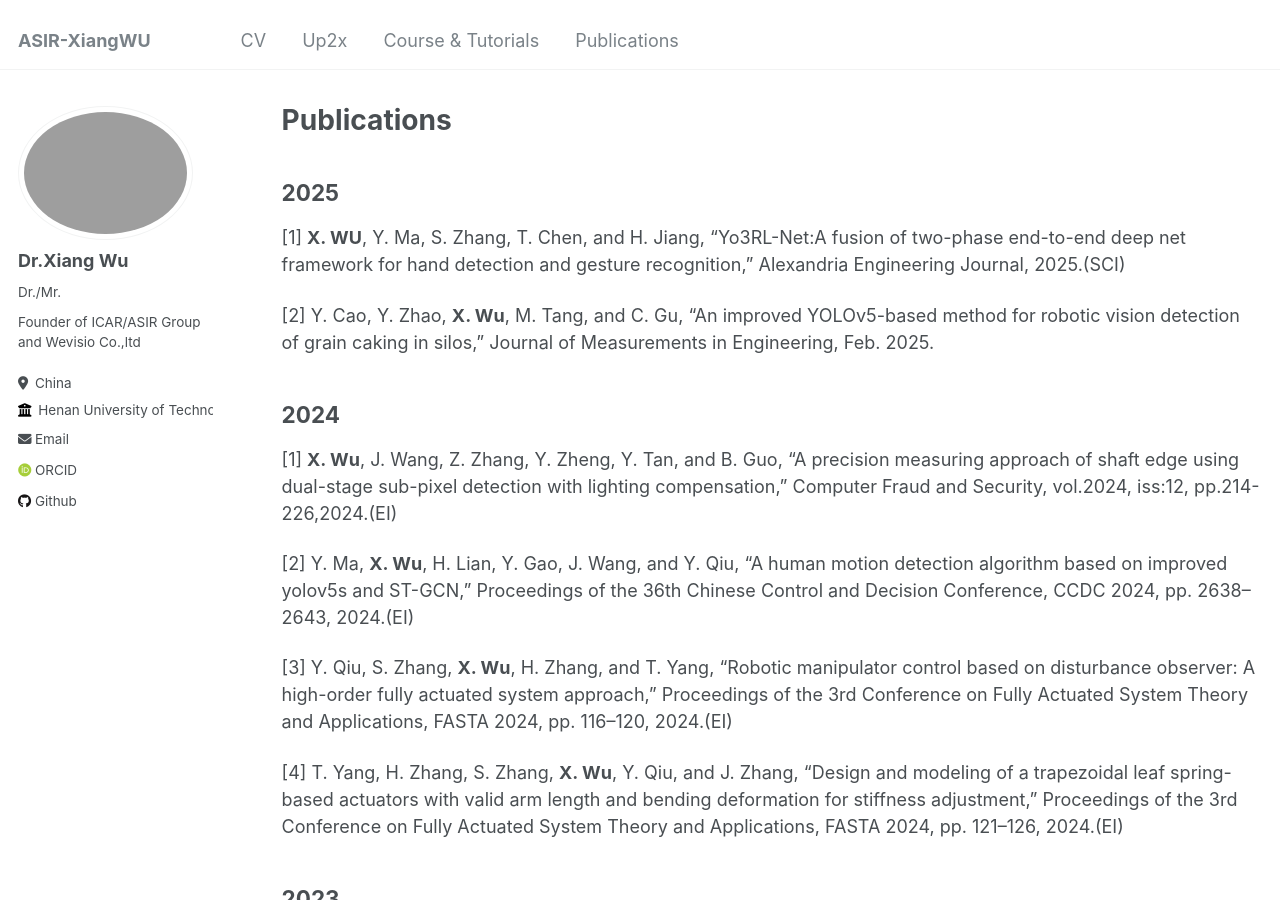
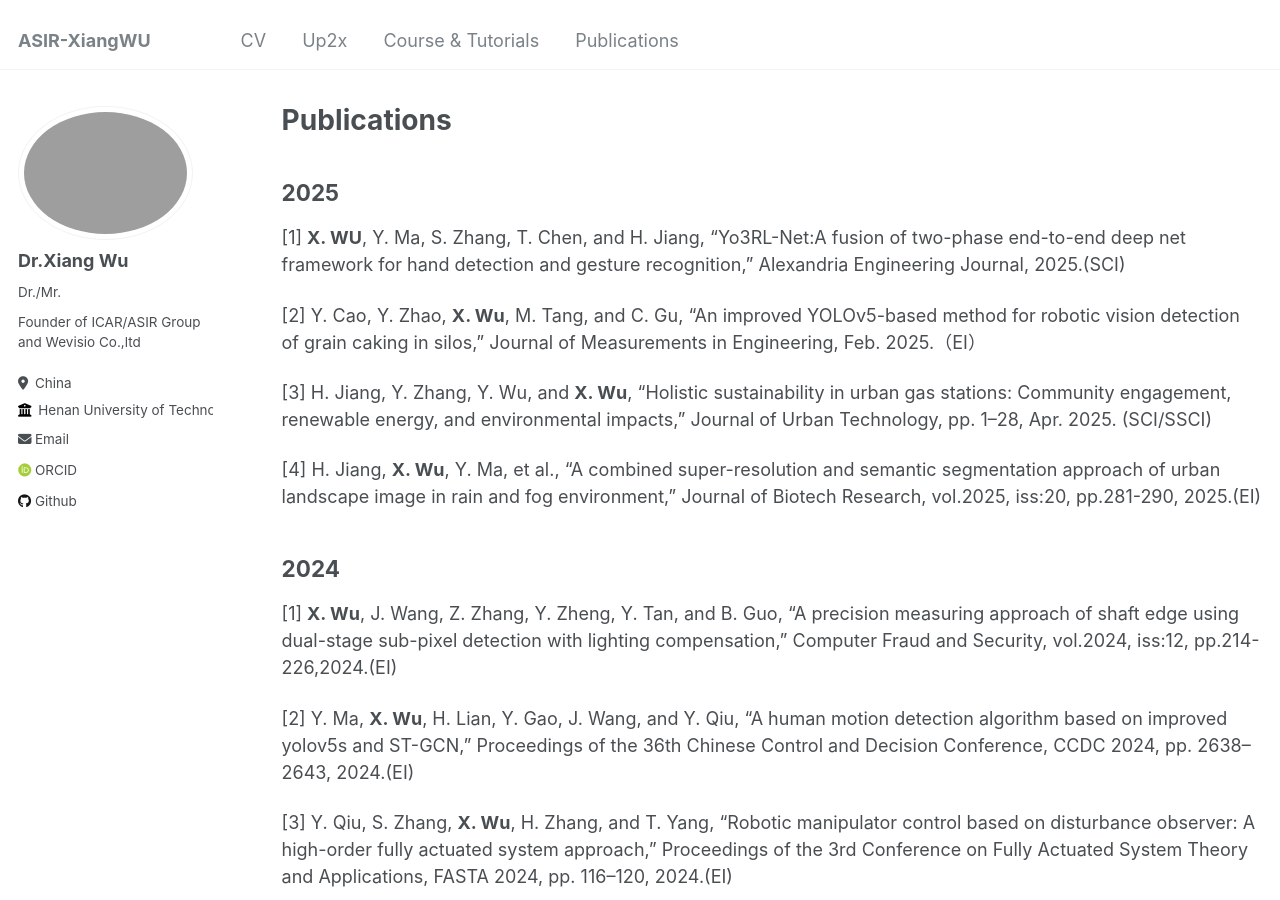
Before and after one commit to xiangwu/xiangwu.github.io, a Jekyll site: the page built from _pages/publications.md, in a window 1280 px wide and 900 px high. Built offline with Jekyll 4.4.1, drawn with Linux system fonts in a browser that asks for light colours; some web fonts are replaced.

Commit message:
add publications, 2025-4-15

```diff
--- a/_pages/publications.md
+++ b/_pages/publications.md
@@ -7,7 +7,12 @@ author_profile: true
 ## 2025
 [1] **X. WU**, Y. Ma, S. Zhang, T. Chen, and H. Jiang, “Yo3RL-Net:A fusion of two-phase end-to-end deep net framework for hand detection and gesture recognition,” Alexandria Engineering Journal, 2025.(SCI)
 
-[2] Y. Cao, Y. Zhao, **X. Wu**, M. Tang, and C. Gu, “An improved YOLOv5-based method for robotic vision detection of grain caking in silos,” Journal of Measurements in Engineering, Feb. 2025.
+[2] Y. Cao, Y. Zhao, **X. Wu**, M. Tang, and C. Gu, “An improved YOLOv5-based method for robotic vision detection of grain caking in silos,” Journal of Measurements in Engineering, Feb. 2025.（EI）
+
+[3] H. Jiang, Y. Zhang, Y. Wu, and **X. Wu**, “Holistic sustainability in urban gas stations: Community engagement, renewable energy, and environmental impacts,” Journal of Urban Technology, pp. 1–28, Apr. 2025. (SCI/SSCI)
+
+[4] H. Jiang, **X. Wu**, Y. Ma, et al., “A combined super-resolution and semantic segmentation approach of urban landscape image in rain and fog environment,”  Journal of Biotech Research, vol.2025, iss:20, pp.281-290, 2025.(EI)
+
 
 ## 2024
 [1] **X. Wu**, J. Wang, Z. Zhang, Y. Zheng, Y. Tan, and B. Guo, “A precision measuring approach of shaft edge using dual-stage sub-pixel detection with lighting compensation,” Computer Fraud and Security, vol.2024, iss:12, pp.214-226,2024.(EI)
```
